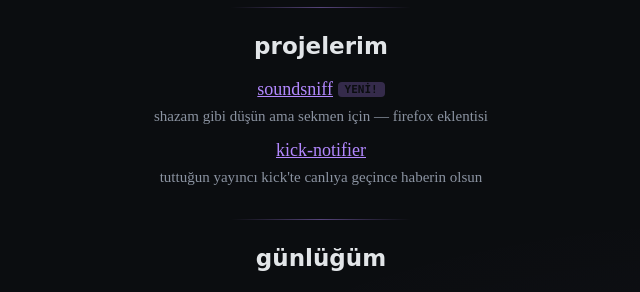
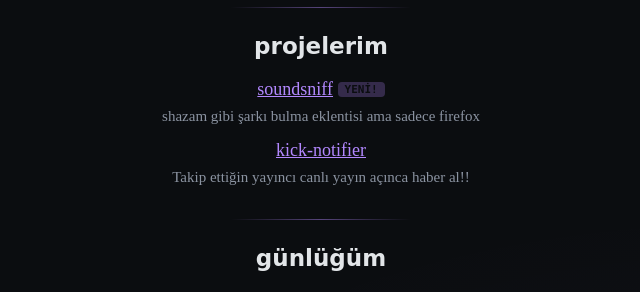
Before and after one commit to akamusti/akamusti.github.io, a Jekyll site: the page index.html, which Jekyll copies as it is, in a window 1280 px wide. Shown: the part 468-760 px from the top of the page, without its empty margins (319-959 px from the left). Built offline with Jekyll 4.4.1, drawn with Linux system fonts in a browser that asks for light colours.

Commit message:
Update project descriptions

```diff
--- a/index.html
+++ b/index.html
@@ -202,11 +202,11 @@
       <li>
         <a href="https://addons.mozilla.org/tr/firefox/addon/soundsniff/" target="_blank" rel="noopener noreferrer">soundsniff</a>
         <span class="yeni">YENİ!</span>
-        <span class="desc">shazam gibi düşün ama sekmen için — firefox eklentisi</span>
+        <span class="desc">shazam gibi şarkı bulma eklentisi ama sadece firefox</span>
       </li>
       <li>
         <a href="https://akamusti.github.io/kick-notifier/" target="_blank" rel="noopener noreferrer">kick-notifier</a>
-        <span class="desc">tuttuğun yayıncı kick'te canlıya geçince haberin olsun</span>
+        <span class="desc">Takip ettiğin yayıncı canlı yayın açınca haber al!!</span>
       </li>
     </ul>
   </section>
```
